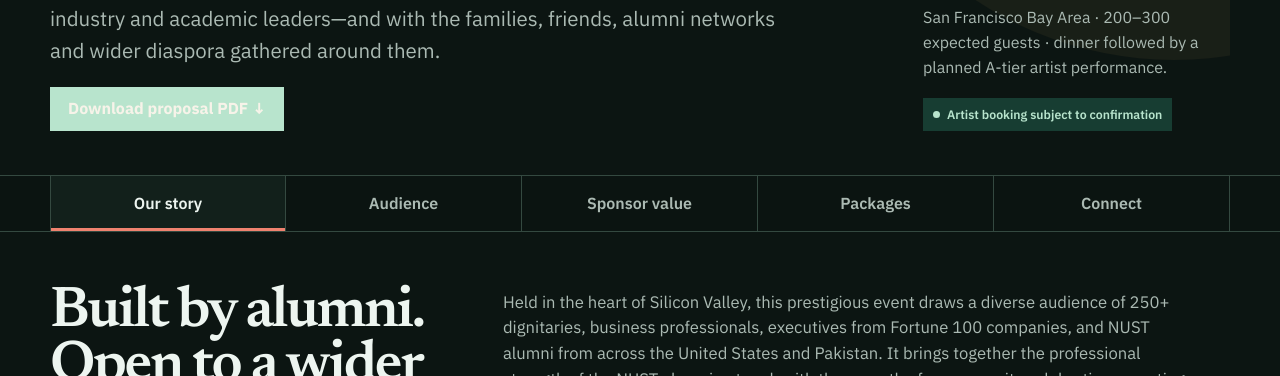
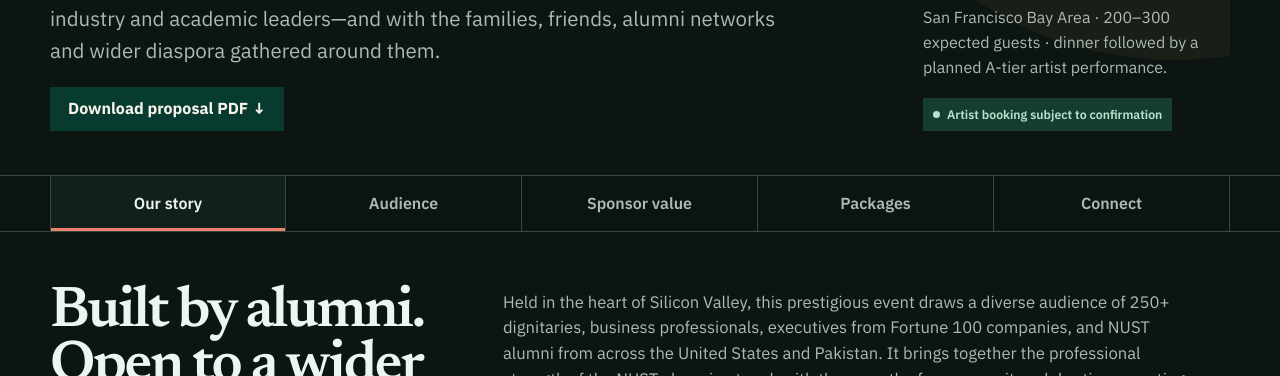
Before and after one commit to msarmadsaeed/nustianusa_sponsorship, a website: page index.html in a window 1280 px wide. Shown: the part 424-800 px from the top of the page. Drawn offline with Linux system fonts and the dark colour scheme.

Commit message:
Dark mode: keep deep-green blocks dark so light text stays readable

```diff
--- a/index.html
+++ b/index.html
@@ -122,6 +122,11 @@
       .closing{padding:34px 24px 44px}
     }
     @media print{.tab-wrap{display:none}.panel{display:block!important;page-break-before:auto}body{background:white;color:#111}.mobile-comparison{display:none}.comparison-table{display:table}}
+    @media (prefers-color-scheme:dark){
+      /* keep deep-green brand blocks dark so the light text on them stays readable */
+      .pdf-btn,.facts,.age-ring,.package-tab.active,.comparison-table thead th,.closing{background:#073b30}
+      .pdf-btn:hover{background:#0e604b}
+    }
   </style>
 </head>
 <body>
```
